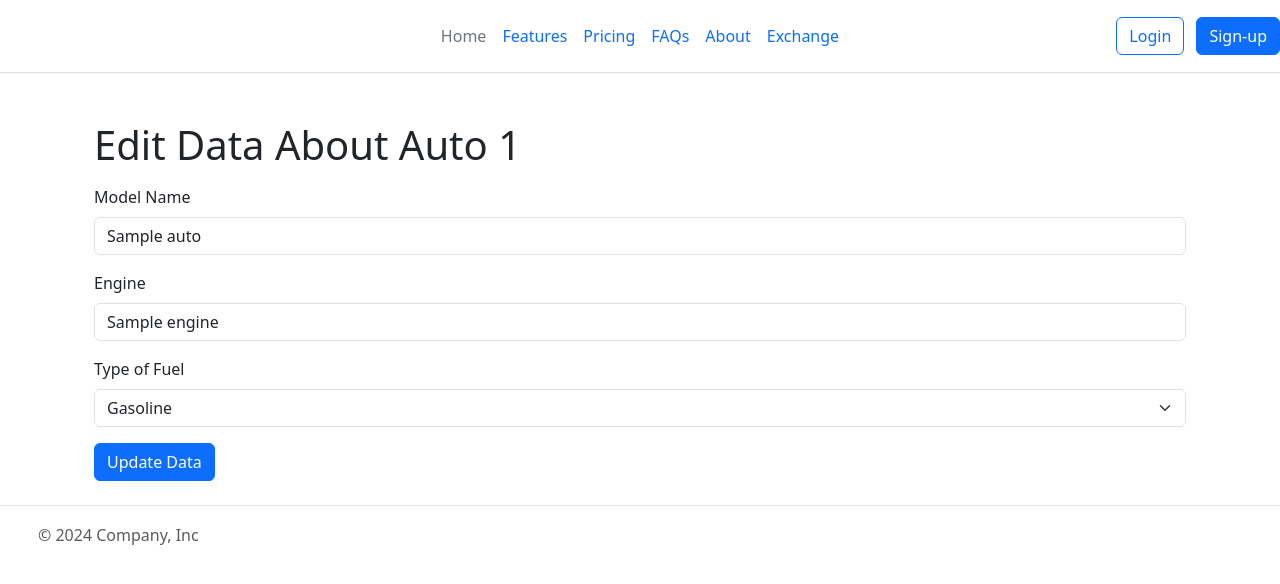
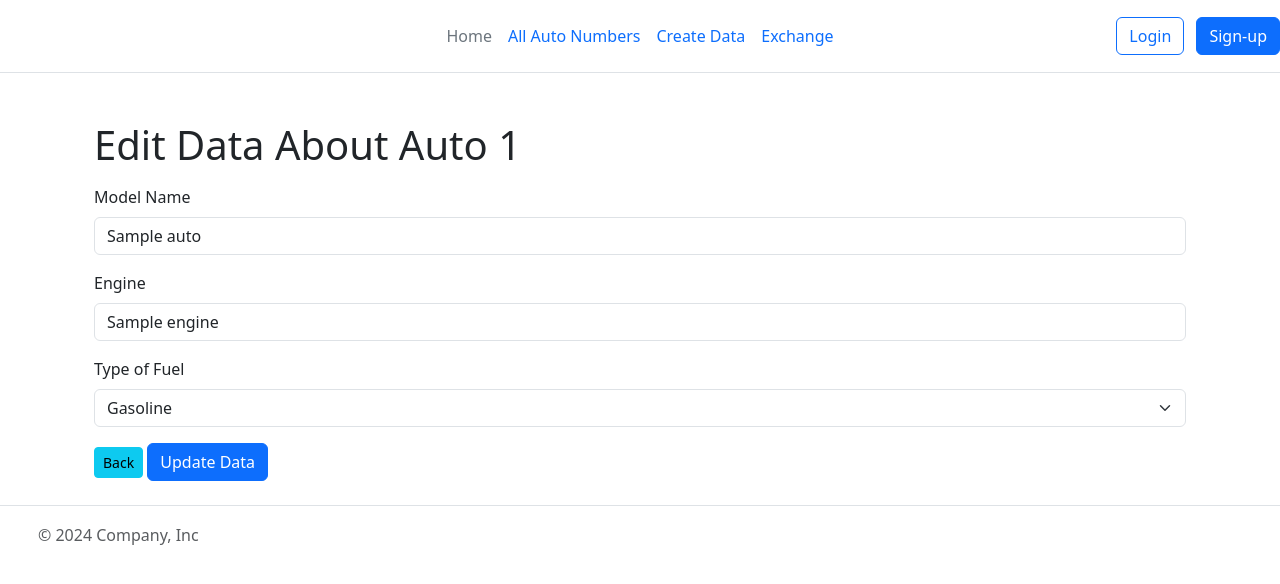
Before and after one commit to PaulStookalE/lesson_project, a Flask app: template templates/edit_auto_data.html in a window 1280 px wide. Shown: the top 584 px of the page. Run offline with Flask 3, Linux system fonts and the light colour scheme; the template is opened without the code that fills it: most values are stand-ins (such as "Sample title", 1, 10 or a date in 2020); some libraries are stand-ins or nearby versions.

Commit message:
fixed bags in 'create' and 'edit' files.

```diff
--- a/templates/base.html
+++ b/templates/base.html
@@ -21,11 +21,9 @@
         </div>
 
         <ul class="nav col-12 col-md-auto mb-2 justify-content-center mb-md-0">
-          <li><a href="#" class="nav-link px-2 link-secondary">Home</a></li>
-          <li><a href="#" class="nav-link px-2">Features</a></li>
-          <li><a href="#" class="nav-link px-2">Pricing</a></li>
-          <li><a href="#" class="nav-link px-2">FAQs</a></li>
-          <li><a href="#" class="nav-link px-2">About</a></li>
+          <li><a href="/" class="nav-link px-2 link-secondary">Home</a></li>
+          <li><a href="/view_all_autos_list" class="nav-link px-2">All Auto Numbers</a></li>
+          <li><a href="/create_data_about_auto" class="nav-link px-2">Create Data</a></li>
           <li><a href="/exchange" class="nav-link px-2">Exchange</a></li>
 
         </ul>
--- a/templates/create_data_about_auto.html
+++ b/templates/create_data_about_auto.html
@@ -28,9 +28,9 @@
             <div class="mb-3">
                 <label for="type_of_fuel" class="form-label">Type of Fuel</label>
                 <select class="form-select" type="text" id="type_of_fuel" name="type_of_fuel" required>
-                    <option value="GASOLINE">Gasoline</option>
-                    <option value="DIESEL">Diesel</option>
-                    <option value="GAS">Gas</option>
+                    <option value="Gasoline">Gasoline</option>
+                    <option value="Diesel">Diesel</option>
+                    <option value="Gas">Gas</option>
                 </select>
             </div>
 
--- a/templates/edit_auto_data.html
+++ b/templates/edit_auto_data.html
@@ -31,13 +31,14 @@
                 <label for="type_of_fuel" class="form-label">Type of Fuel</label>
                 <select class="form-select" type="text" id="type_of_fuel" name="type_of_fuel" required>
                     <!-- {% if auto.type_of_fuel.value == "Gasoline" %} selected {% endif %} -- визначає поточне значення цього поля у БД і вставляє його у вибірку як дефолтне. -->
-                    <option value="GASOLINE" {% if auto.type_of_fuel.value == "Gasoline" %} selected {% endif %}>Gasoline</option>
-                    <option value="DIESEL" {% if auto.type_of_fuel.value == "Diesel" %} selected {% endif %}>Diesel</option>
-                    <option value="GAS" {% if auto.type_of_fuel.value == "Gas" %} selected {% endif %}>Gas</option>
+                    <option value="Gasoline" {% if auto.type_of_fuel.value == "Gasoline" %} selected {% endif %}>Gasoline</option>
+                    <option value="Diesel" {% if auto.type_of_fuel.value == "Diesel" %} selected {% endif %}>Diesel</option>
+                    <option value="Gas" {% if auto.type_of_fuel.value == "Gas" %} selected {% endif %}>Gas</option>
                 </select>
             </div>
 
-            <!-- Створення кнопки для надсилання оновлених даних у Бек. -->
+
+            <a href="/view_all_autos_list" class="btn btn-info btn-sm">Back</a>
             <button type="submit" class="btn btn-primary">Update Data</button>
         </form>
     </div>
--- a/templates/view_auto_details.html
+++ b/templates/view_auto_details.html
@@ -28,13 +28,15 @@
                 <tr>
                     <td>{{ auto_details.id }}</td>
                     <td>{{ auto_details.model_name }}</td>
+                    <td>{{ auto_details.engine }}</td>
                     <td>{{ auto_details.type_of_fuel }}</td>
                 </tr>
             </tbody>
         </table>
 
-        <!-- Створення кнопки-посилання 'Back' для повернення назад на головну сторінку. -->
-        <a href="/view_all_autos_list" class="btn btn-secondary">Back to List</a>
+        <!-- Створення кнопки для повернення на сторінку зі всіма номерами машин. -->
+        <a href="/view_all_autos_list" class="btn btn-info btn-sm">Back to List</a>
+
 
     </div>
 
```
Also changed, not shown: other_codes/first_version/main.html (added, +26 -0 lines), routes.py (+26 -12 lines), templates/main.html (+3 -18 lines), app.db, other_codes/first_version/main1.html (renamed from templates/main1.html).
